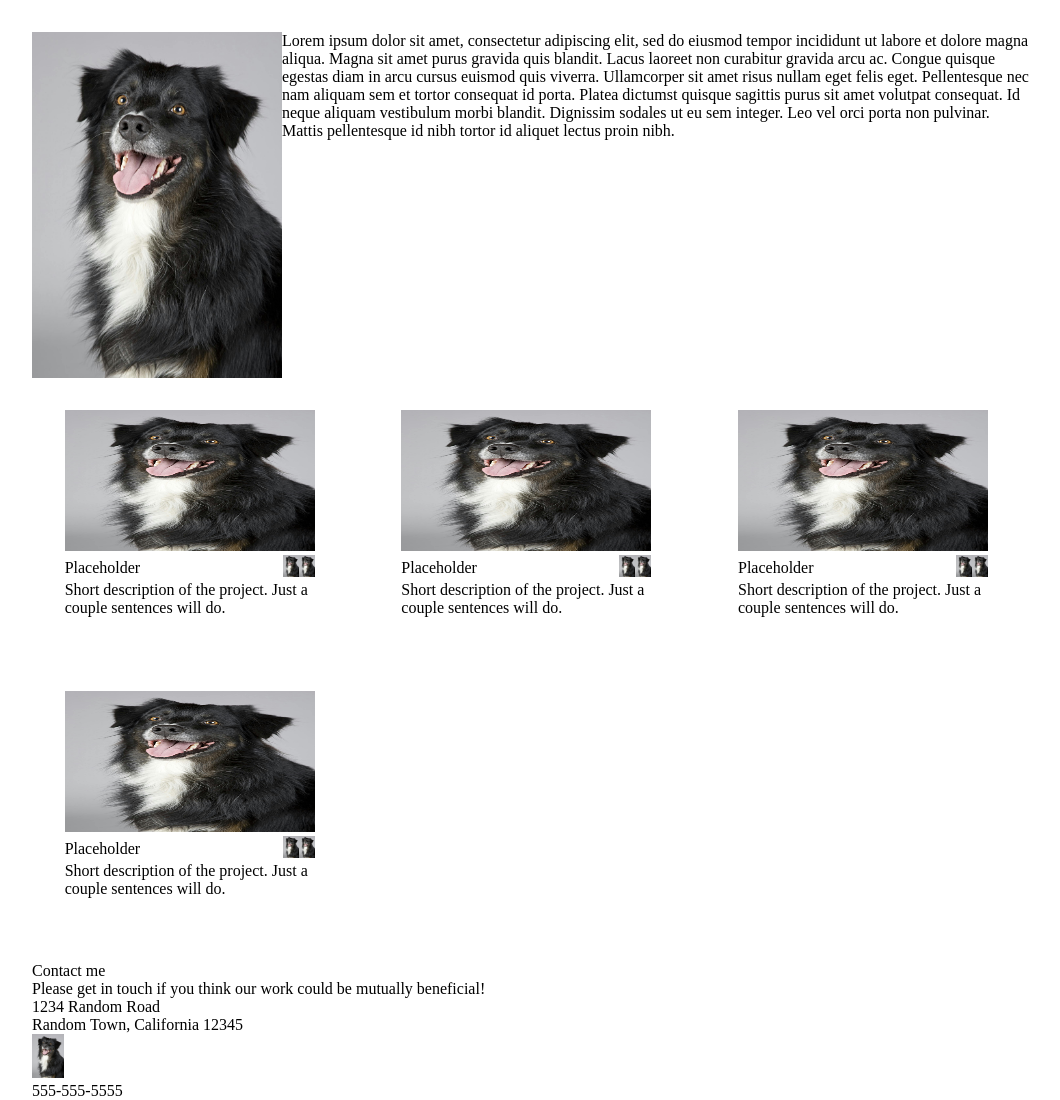
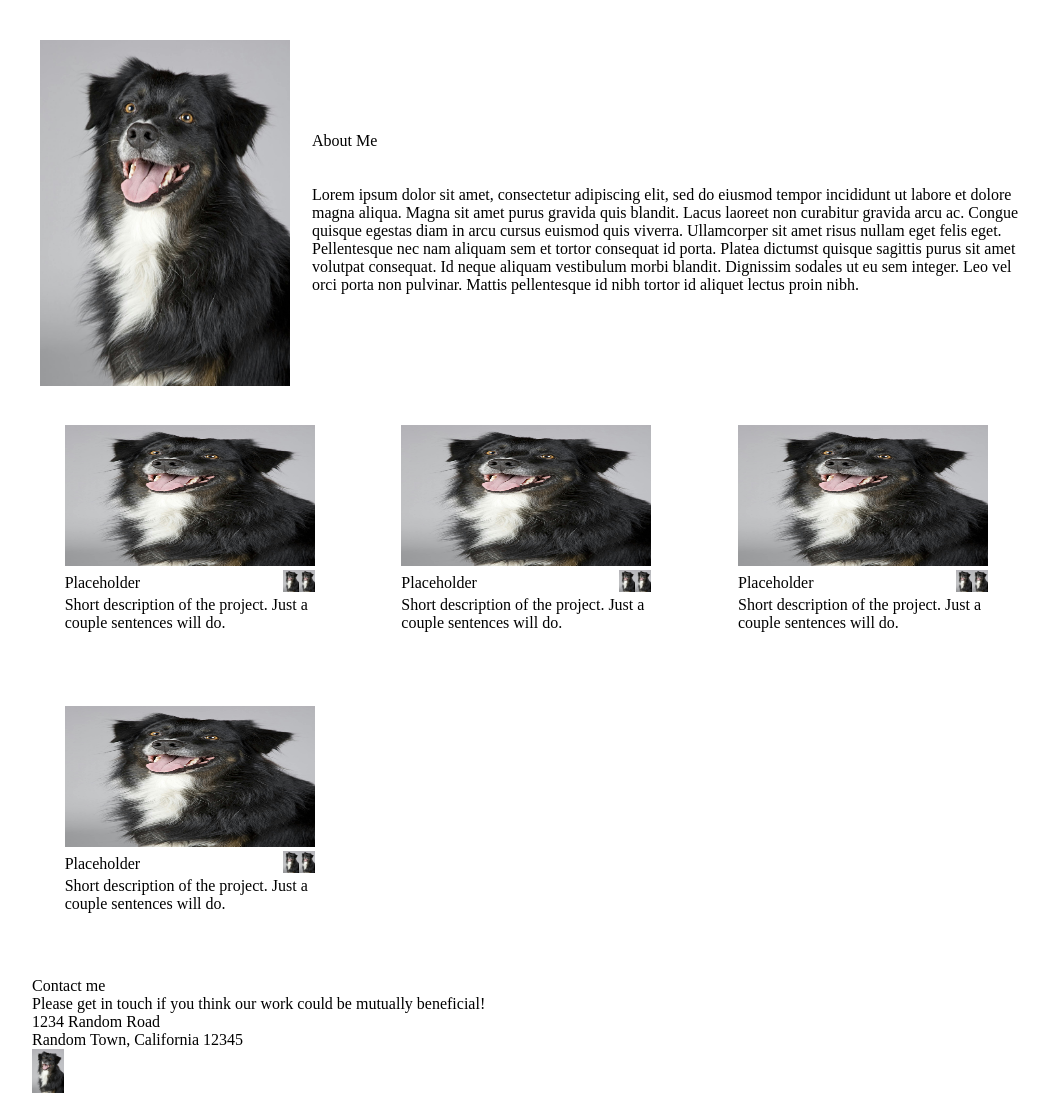
Before and after one commit to uwuzumaki/homepage, a website built with webpack: page src/index.html in a window 1280 px wide. Shown: the top 1100 px of the page, without its empty margins (108-1168 px from the left). Built offline with nearby package versions, Linux system fonts and the light colour scheme.

Commit message:
AFixed alignment of hero image and text

```diff
--- a/src/Hero/Hero.css
+++ b/src/Hero/Hero.css
@@ -8,12 +8,28 @@
   max-width: 1000px;
   margin: 0 auto;
   padding: 32px;
-
-  display: flex;
+  display: grid;
+  grid-template-areas: "image topT" "image bottomT";
+  grid-column-gap: 3%;
+  grid-row-gap: 0px;
 }
 
 .hero-image {
   max-width: 250px;
   width: 100%;
   height: auto;
+  margin: 3%;
+  grid-area: image;
 }
+
+.about-me {
+  grid-area: topT;
+
+  display: flex;
+  align-items: flex-end;
+  padding-bottom: 5%;
+}
+
+.hero-text {
+  grid-area: bottomT;
+}
--- a/src/Hero/Hero.js
+++ b/src/Hero/Hero.js
@@ -17,6 +17,11 @@ const Hero = () => {
   infoWrapper.appendChild(heroImage);
   heroImage.src = require("./hero-image.jpg");
 
+  let aboutMe = document.createElement("header");
+  aboutMe.classList.add("about-me");
+  infoWrapper.appendChild(aboutMe);
+  aboutMe.textContent = "About Me";
+
   const heroText = document.createElement("article");
   heroText.classList.add("hero-text");
   infoWrapper.appendChild(heroText);
```
